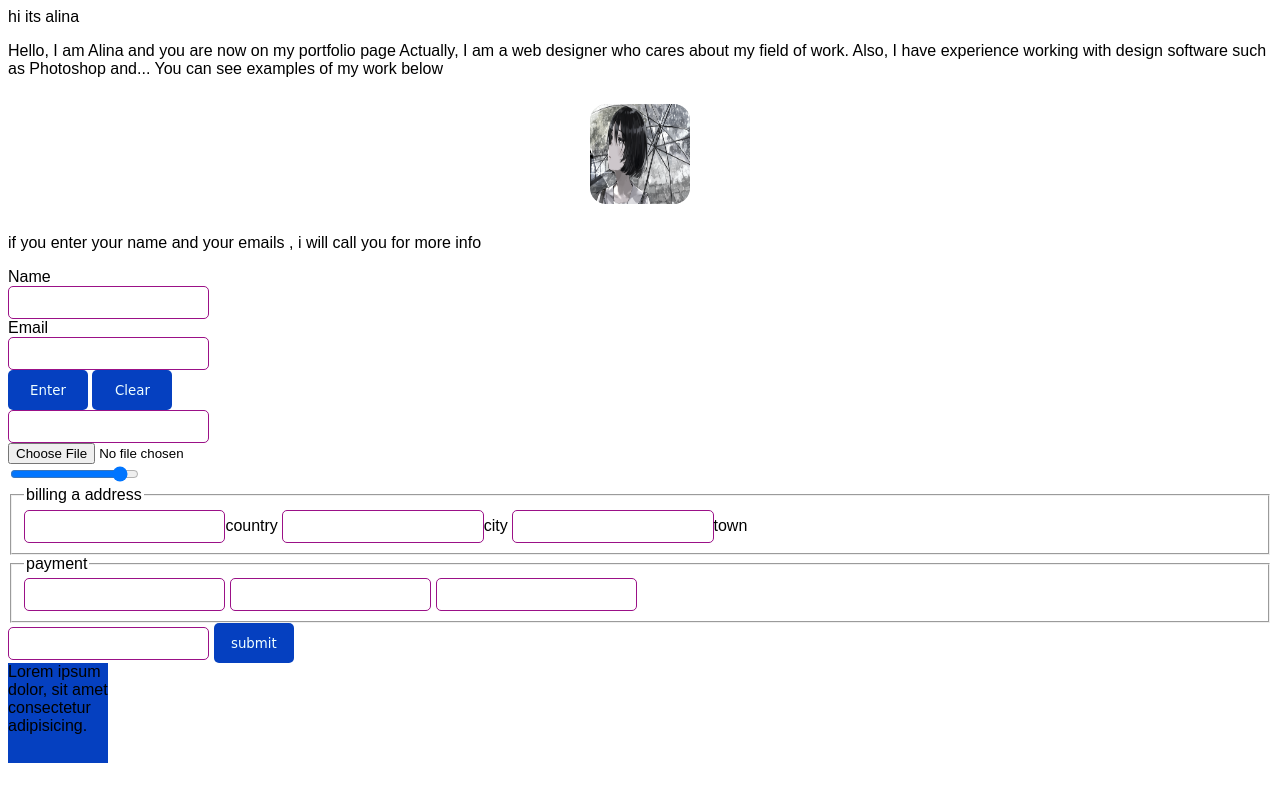
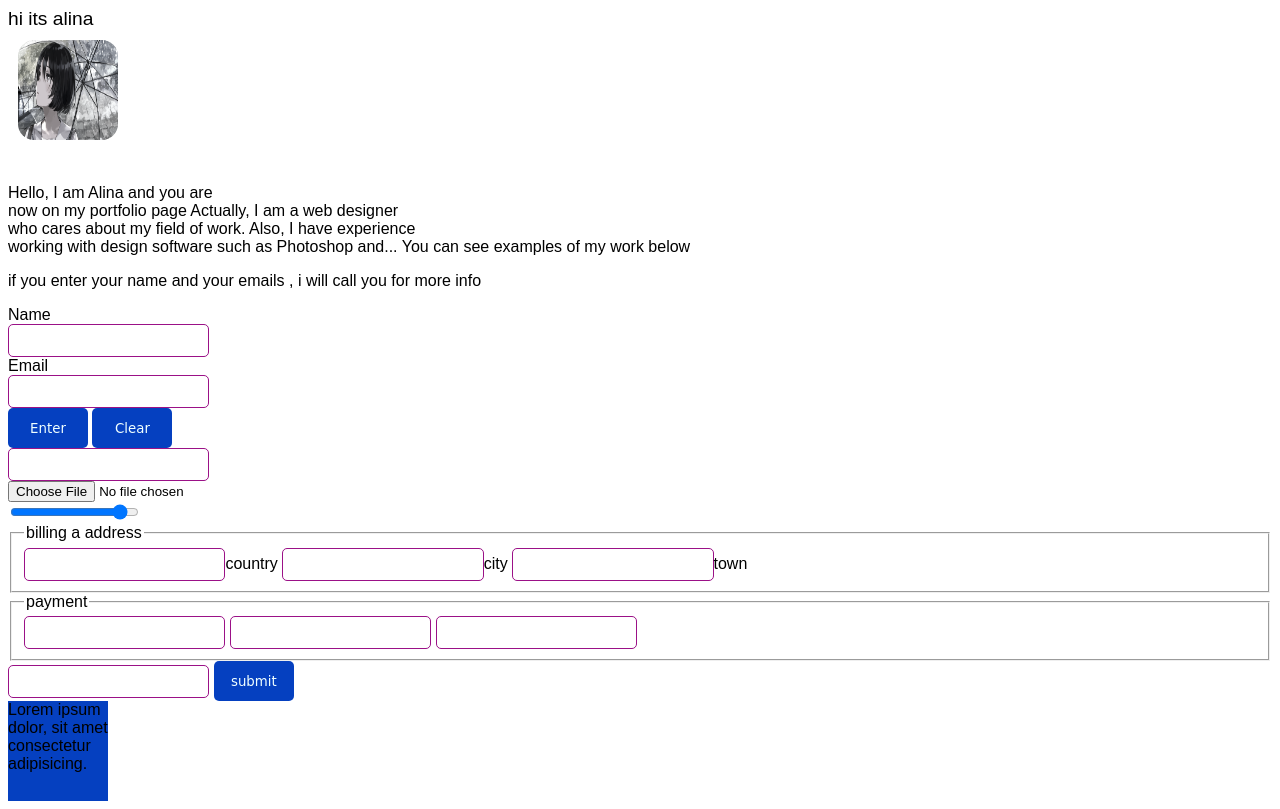
Before and after one commit to alinaasrzad/learning-front, a website: page s2/index2.html in a window 1280 px wide. Drawn offline with Linux system fonts and the light colour scheme.

Commit message:
added style

```diff
--- a/s2/2.css
+++ b/s2/2.css
@@ -10,8 +10,8 @@
 
 }
 .div-img{
-    display: flex;
-    justify-content:center;
+    display:flex;
+    justify-content:start;
 }
 .img{
     margin: 10px;
@@ -30,8 +30,16 @@ transition:0.15s 0.15s;
 
     /* clip-path: polygon(10% 45%, 35% 25%, 35% 0%, 65% 0%, 65% 25%, 90% 45%, 90% 50%, 65% 50%, 65% 100%, 35% 100%, 35% 50%, 10% 50%); */
 }
+.head{
+    font-size: larger;
+    display:flex;
+      text-align: justify;
+
+}
 body{
-
+    /* display:flex; */
+  justify-content: center;
+  align-items: center;
     font-family: 'Arial Narrow Bold', sans-serif;}
 
 input[type='text'],
@@ -82,7 +90,10 @@ button{
   3.scale()
   4.translate() */
   .box{
+
     width: 100px  ;
+
     height: 100px;
     background:#0540c0  ;
+
   }
--- a/s2/index2.html
+++ b/s2/index2.html
@@ -18,24 +18,26 @@
     /> -->
   </head>
   <body>
-    <div class="">hi its alina</div>
+    <div class="head">hi its alina</div>
+    <div class="div-img">
+
+      <img
+        class="img animate__animated.animate__bounce"
+        src="images.jpg"
+        alt=""
+      />
+
+  </div>
+  <br>
     <div class="index">
       <p>
-        Hello, I am Alina and you are now on my portfolio page Actually, I am a
-        web designer who cares about my field of work. Also, I have experience
+        Hello, I am Alina and you are <br>now on my portfolio page Actually, I am a
+        web designer <br>who cares about my field of work. Also, I have experience <br>
         working with design software such as Photoshop and... You can see
         examples of my work below
       </p>
     </div>
-    <div class="div-img">
-      <div class="index">
-        <img
-          class="img animate__animated.animate__bounce"
-          src="images.jpg"
-          alt=""
-        />
-      </div>
-    </div>
+
     <div>
       <p>
         if you enter your name and your emails , i will call you for more info
```
